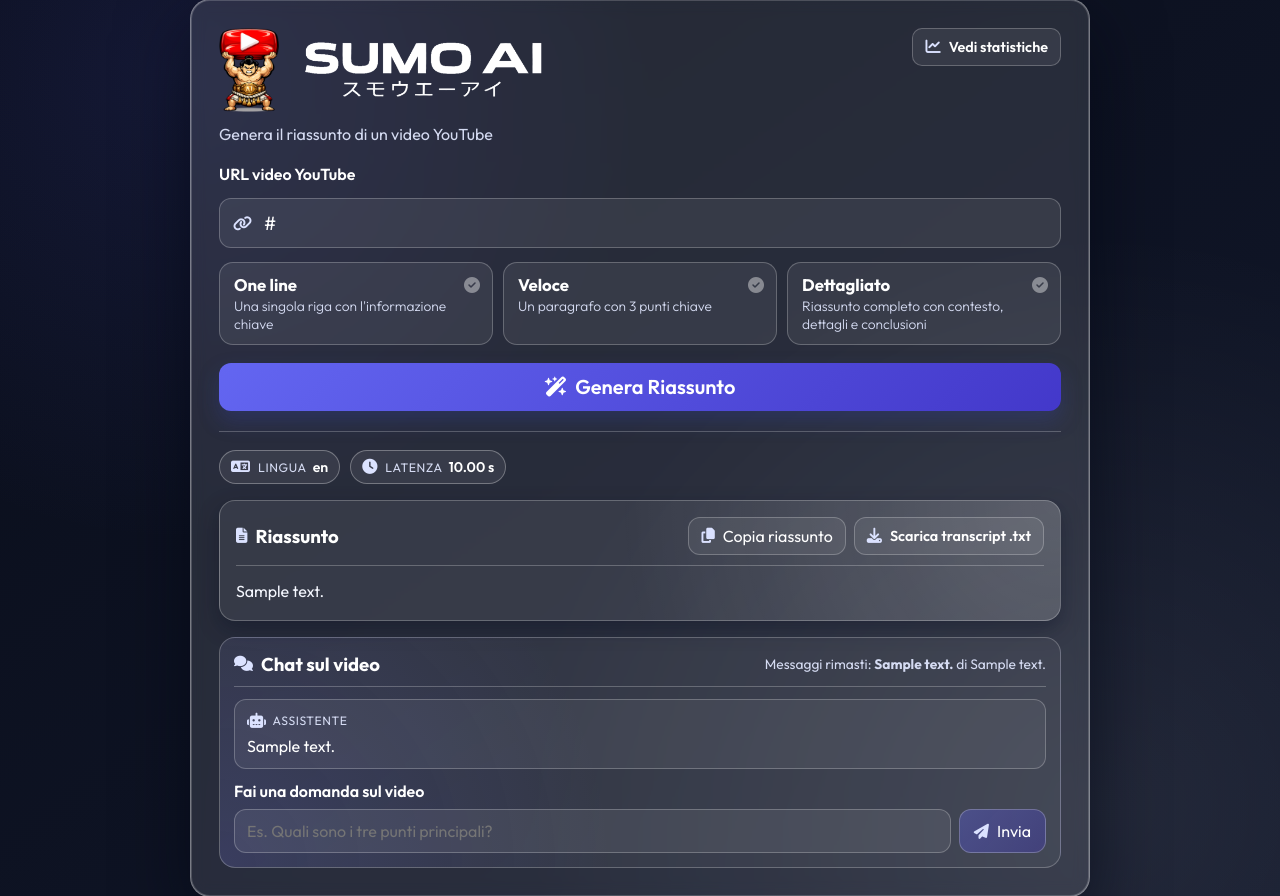
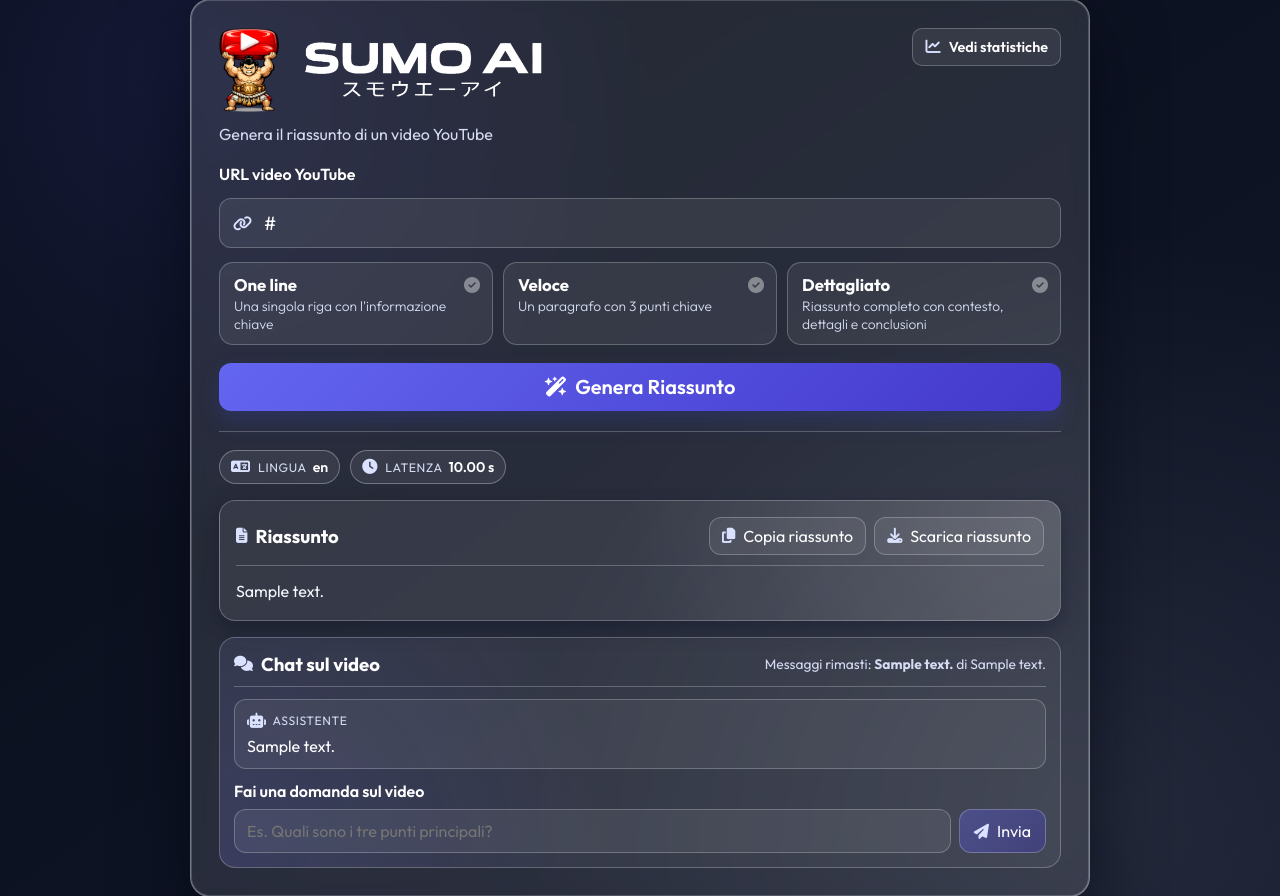
Before and after one commit to Mortafix/sumo-ai, a FastAPI app: template app/templates/index.html in a window 1280 px wide. Shown: the part 25-921 px from the top of the page. Run offline with FastAPI, Linux system fonts and the light colour scheme; the template is opened without the code that fills it: most values are stand-ins (such as "Sample title", 1, 10 or a date in 2020).

Commit message:
Fix: typo in index

```diff
--- a/app/templates/index.html
+++ b/app/templates/index.html
@@ -122,9 +122,9 @@
                                 <span data-role="copy-label">Copia riassunto</span>
                             </button>
                             {% if chat %}
-                            <a class="ghost-link result-action-link" href="/transcript/{{ chat.chat_id }}.txt">
+                            <a class="ghost-link ghost-button result-action-link" href="/transcript/{{ chat.chat_id }}.txt">
                                 <i class="fa-solid fa-download fa-ui" aria-hidden="true"></i>
-                                <span>Scarica transcript .txt</span>
+                                <span>Scarica riassunto</span>
                             </a>
                             {% endif %}
                         </div>
@@ -629,9 +629,9 @@
                                 <i class="fa-solid fa-copy fa-ui" data-role="copy-icon" aria-hidden="true"></i>
                                 <span data-role="copy-label">Copia riassunto</span>
                             </button>
-                            <a class="ghost-link result-action-link" data-role="download-link" hidden>
+                            <a class="ghost-link ghost-button result-action-link" data-role="download-link" hidden>
                                 <i class="fa-solid fa-download fa-ui" aria-hidden="true"></i>
-                                <span>Scarica transcript .txt</span>
+                                <span>Scarica riassunto</span>
                             </a>
                         </div>
                     </div>
```
